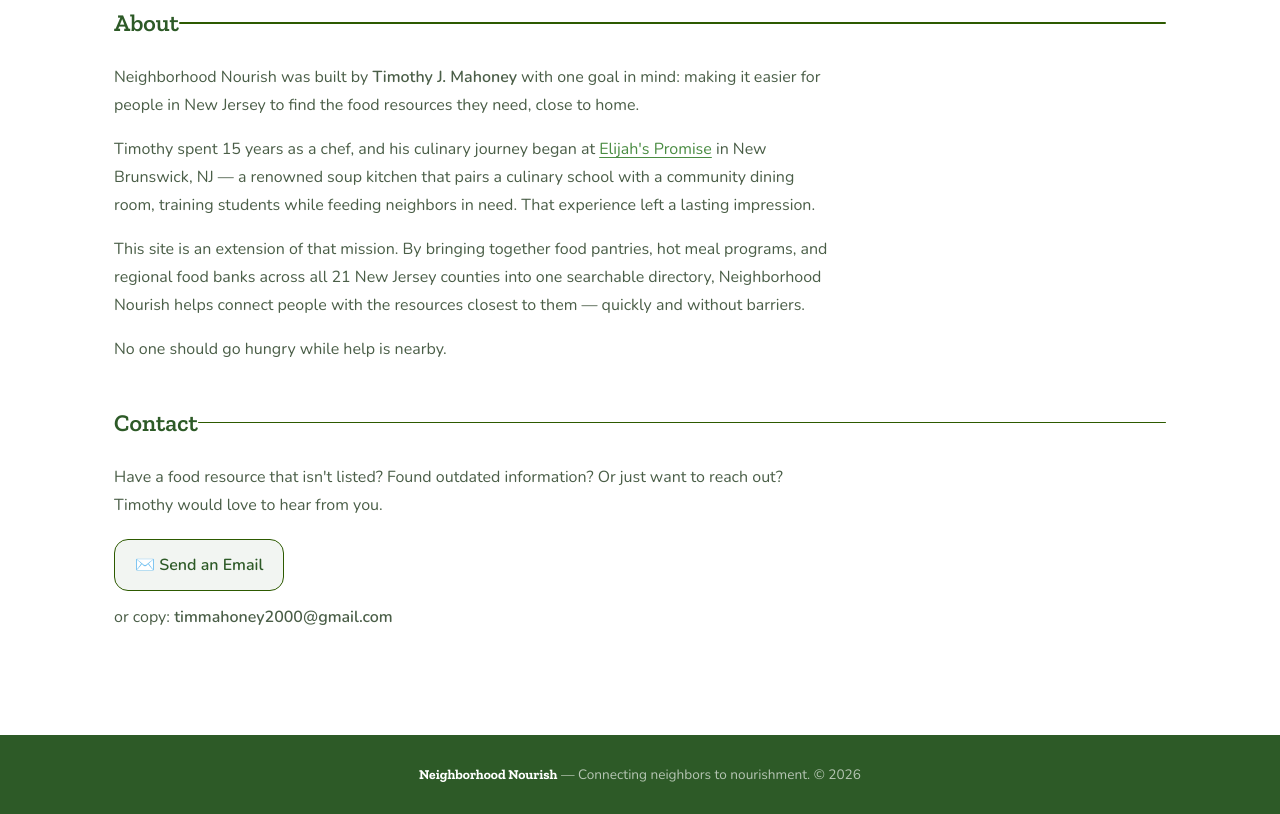
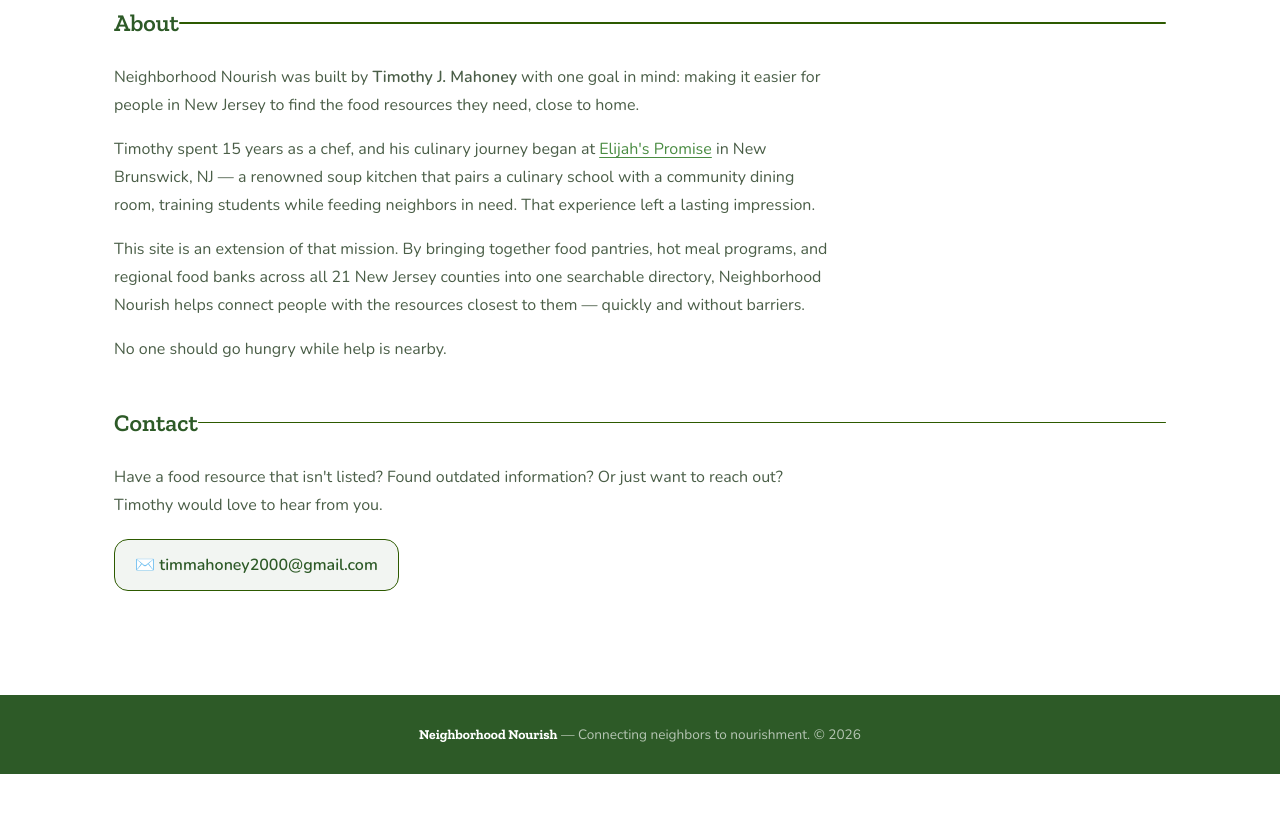
Before and after one commit to Timmahoney2000/neighborhoodnourish, a website: page index.html in a window 1280 px wide. Shown: the part 1168-1982 px from the top of the page. After the commit the page ends 1942 px from the top, so only its background shows below. Drawn offline with nearby package versions, Linux system fonts and the light colour scheme; a script that the page names is missing.

Commit message:
email link fix

```diff
--- a/index.html
+++ b/index.html
@@ -127,10 +127,9 @@
               Have a food resource that isn't listed? Found outdated information?
               Or just want to reach out? Timothy would love to hear from you.
             </p>
-            <a class="contact__link" href="mailto:timmahoney2000@gmail.com">
-  ✉️ Send an Email
+         <a class="contact__link" href="mailto:timmahoney2000@gmail.com">
+  ✉️ timmahoney2000@gmail.com
 </a>
-<p class="contact__email">or copy: <strong>timmahoney2000@gmail.com</strong></p>
           </div>
         </section>
 
```
